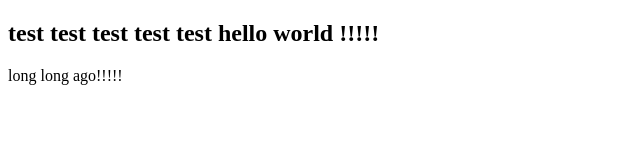
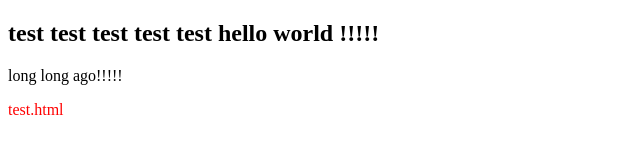
Before and after one commit to dream-tu/tengxunwang, a plain HTML site: page test.html in a window 1280 px wide. Shown: the full height of the page, 0-640 px from the left. Drawn offline with Linux system fonts and the light colour scheme.

Commit message:
test.html

```diff
--- a/test.html
+++ b/test.html
@@ -8,5 +8,6 @@
 <body>
     <h2>test test test test test hello world !!!!!</h2>
     <p>long long ago!!!!!</p>
+    <span style="color: red;">test.html</span>
 </body>
 </html>
```
